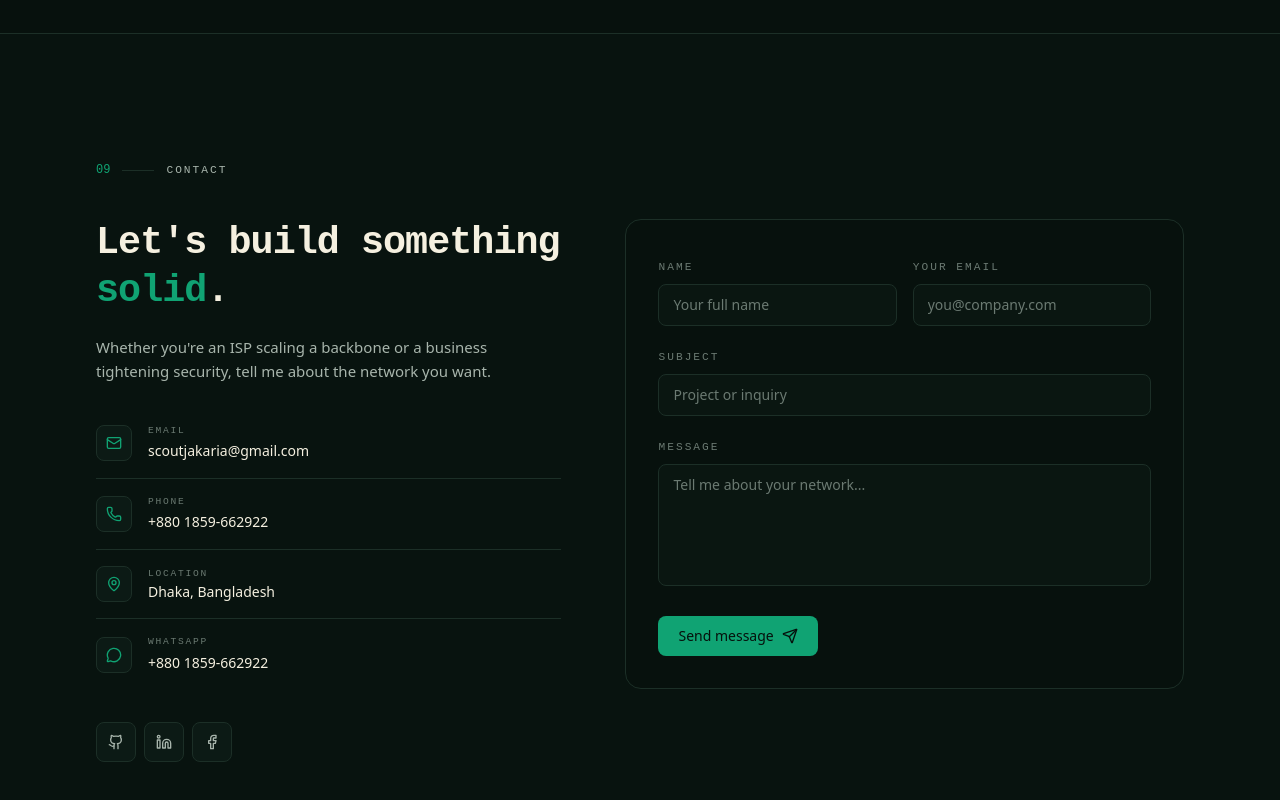
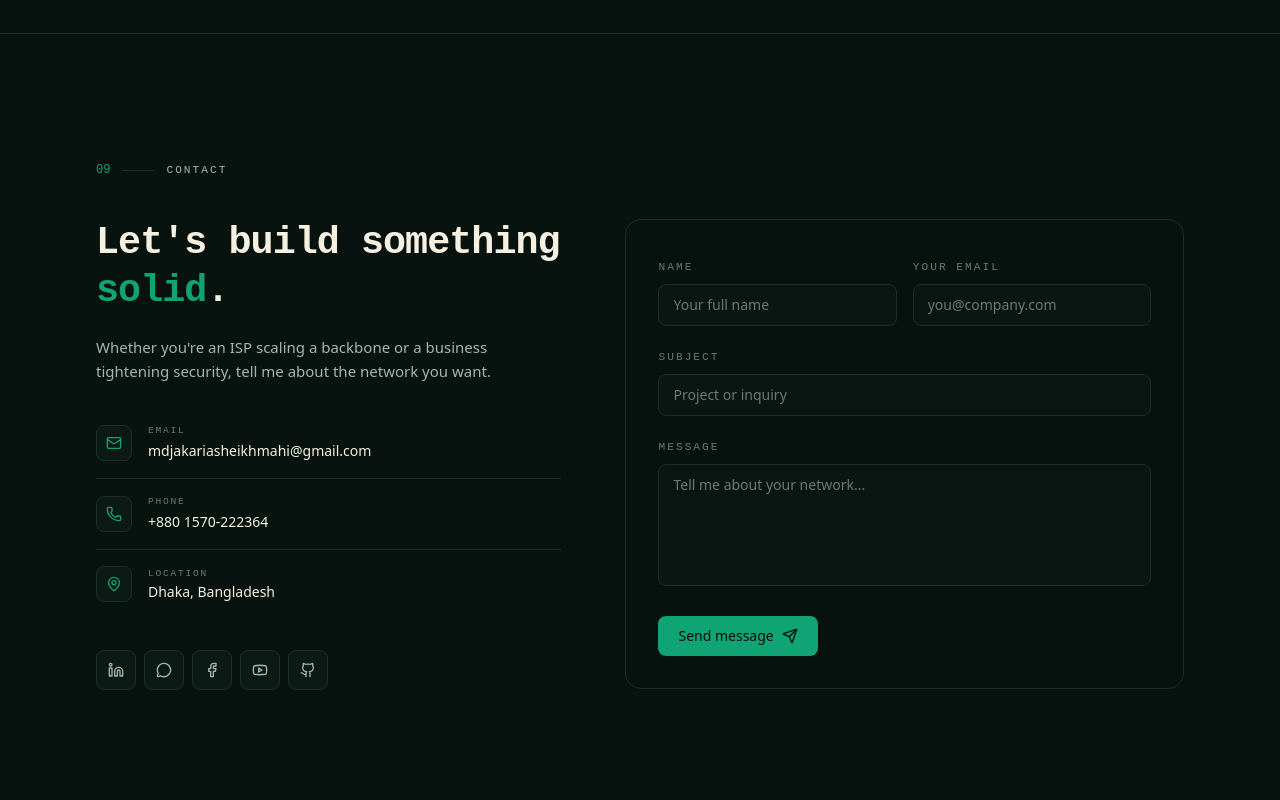
Before and after one commit to Ashik756/jaka-portfolio, a React (Vite) app: page / in a window 1280 px wide. Shown: the part 6532-7332 px from the top of the page. Built offline with nearby package versions, Linux system fonts and the light colour scheme.

Commit message:
Contact rearange

```diff
--- a/src/components/sections/Contact.jsx
+++ b/src/components/sections/Contact.jsx
@@ -1,6 +1,6 @@
 import { useState } from "react";
 import { toast } from "sonner";
-import { Mail, Phone, MapPin, MessageCircle, Linkedin, Github, Facebook, Send } from "lucide-react";
+import { Mail, Phone, MapPin, MessageCircle, Linkedin, Github, Facebook, Send, Youtube  } from "lucide-react";
 import Reveal from "../ui/Reveal.jsx";
 import SectionLabel from "../ui/SectionLabel.jsx";
 
@@ -83,15 +83,16 @@ export default function Contact() {
   };
 
   const info = [
-    { icon: Mail, label: "Email", value: "scoutjakaria@gmail.com", href: "mailto:scoutjakaria@gmail.com" },
-    { icon: Phone, label: "Phone", value: "+880 1859-662922", href: "tel:+880 1859-662922" },
+    { icon: Mail, label: "Email", value: "mdjakariasheikhmahi@gmail.com", href: "mailto:mdjakariasheikhmahi@gmail.com" },
+    { icon: Phone, label: "Phone", value: "+880 1570-222364", href: "tel:+880 1570-222364" },
     { icon: MapPin, label: "Location", value: "Dhaka, Bangladesh" },
-    { icon: MessageCircle, label: "WhatsApp", value: "+880 1859-662922", href: "https://wa.link/mdkb53" },
   ];
   const socials = [
+    { icon: Linkedin, href: "https://www.linkedin.com/feed", label: "LinkedIn" },
+    { icon: MessageCircle , href: "https://wa.me/message/WY4G277BNEXPL1", label: "WhatsApp" },
+    { icon: Facebook, href: "https://www.facebook.com/mdjakariasheikhmahi", label: "Facebook" },
+    { icon: Youtube , href: "https://www.youtube.com/@MdJakariaSheikhMahi", label: "WhatsApp" },
     { icon: Github, href: "https://github.com/mdjakariasheikhmahi", label: "GitHub" },
-    { icon: Linkedin, href: "https://www.linkedin.com/feed", label: "LinkedIn" },
-    { icon: Facebook, href: "https://www.facebook.com/mdjakariasheik0000", label: "Facebook" }
   ];
 
   return (
--- a/src/components/sections/Hero.jsx
+++ b/src/components/sections/Hero.jsx
@@ -42,7 +42,7 @@ function Typed() {
 
 const SOCIALS = [
   { icon: Github, href: "https://github.com/mdjakariasheikhmahi", label: "GitHub" },
-  { icon: Linkedin, href: "https://www.linkedin.com/feed", label: "LinkedIn" },
+  { icon: Linkedin, href: "https://www.linkedin.com/in/mdjakariasheikhmahi", label: "LinkedIn" },
   { icon: Facebook, href: "https://www.facebook.com/mdjakariasheik0000", label: "Email" },
 ];
 
```
